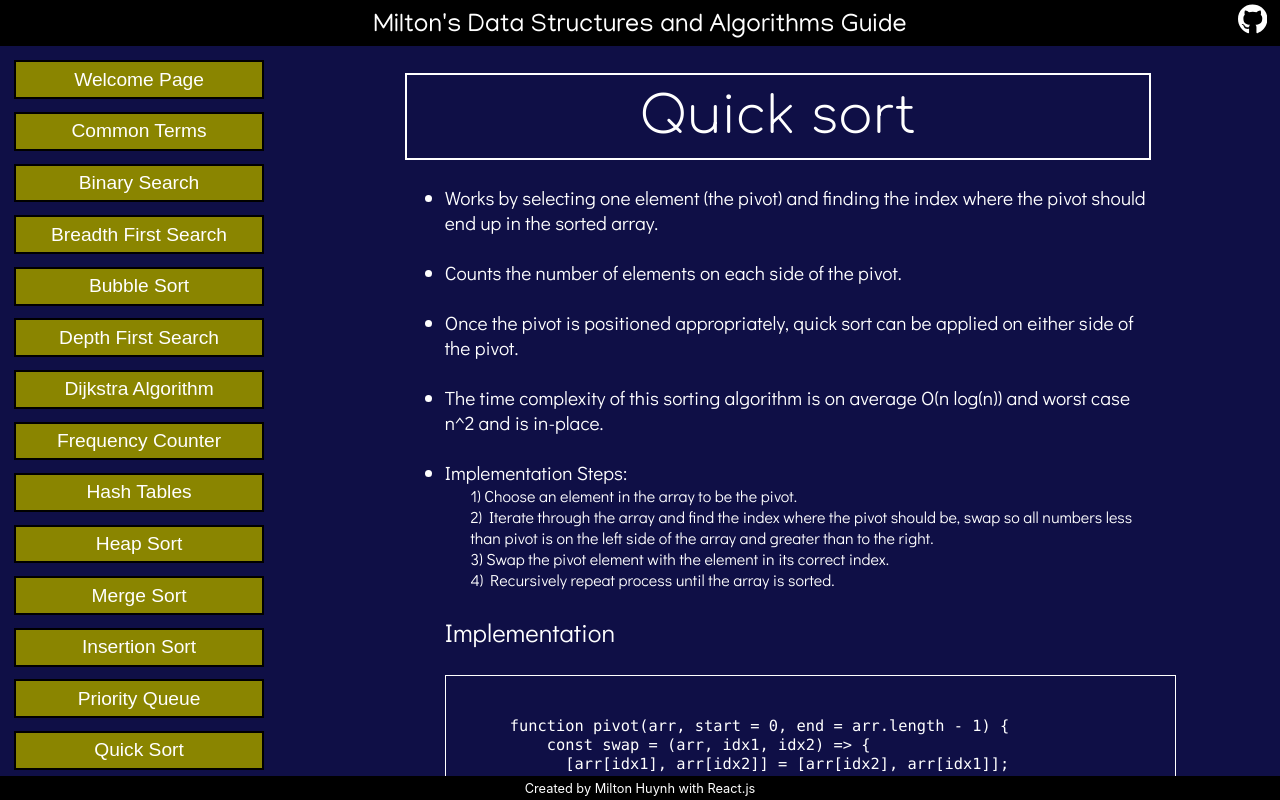
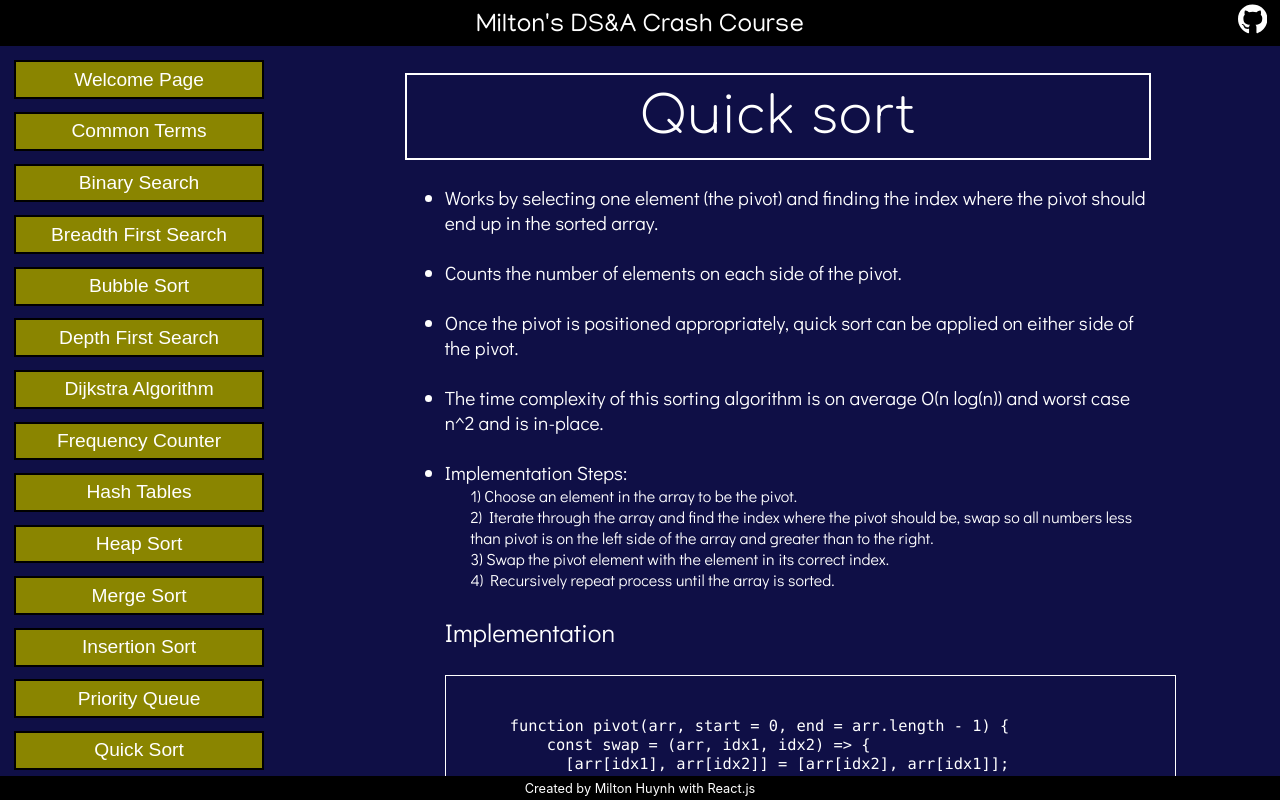
Before and after one commit to miltonhuynh/DSA-guide, a React (Create React App) app in the folder app/: page /DSA-guide/QuickSort in a window 1280 px wide. Built offline with nearby package versions, Linux system fonts and the light colour scheme; a web font is replaced by a local one.

Commit message:
Changed page title

```diff
--- a/app/src/Components/HeaderFooter.js
+++ b/app/src/Components/HeaderFooter.js
@@ -9,7 +9,7 @@ export default function HeaderFooter(props) {
     <>
         <div id="header">
           <div id="Github-icon"><a href="https://github.com/miltonhuynh/DSA-guide"><Githubicon/></a></div>
-          <div id="Brand" onClick={() => navigate("")}>Milton's Data Structures and Algorithms Guide</div>
+          <div id="Brand" onClick={() => navigate("")}>Milton's DS&A Crash Course</div>
         </div>
             {props.children}
         <div id="footer">Created by Milton Huynh with React.js</div>
```
